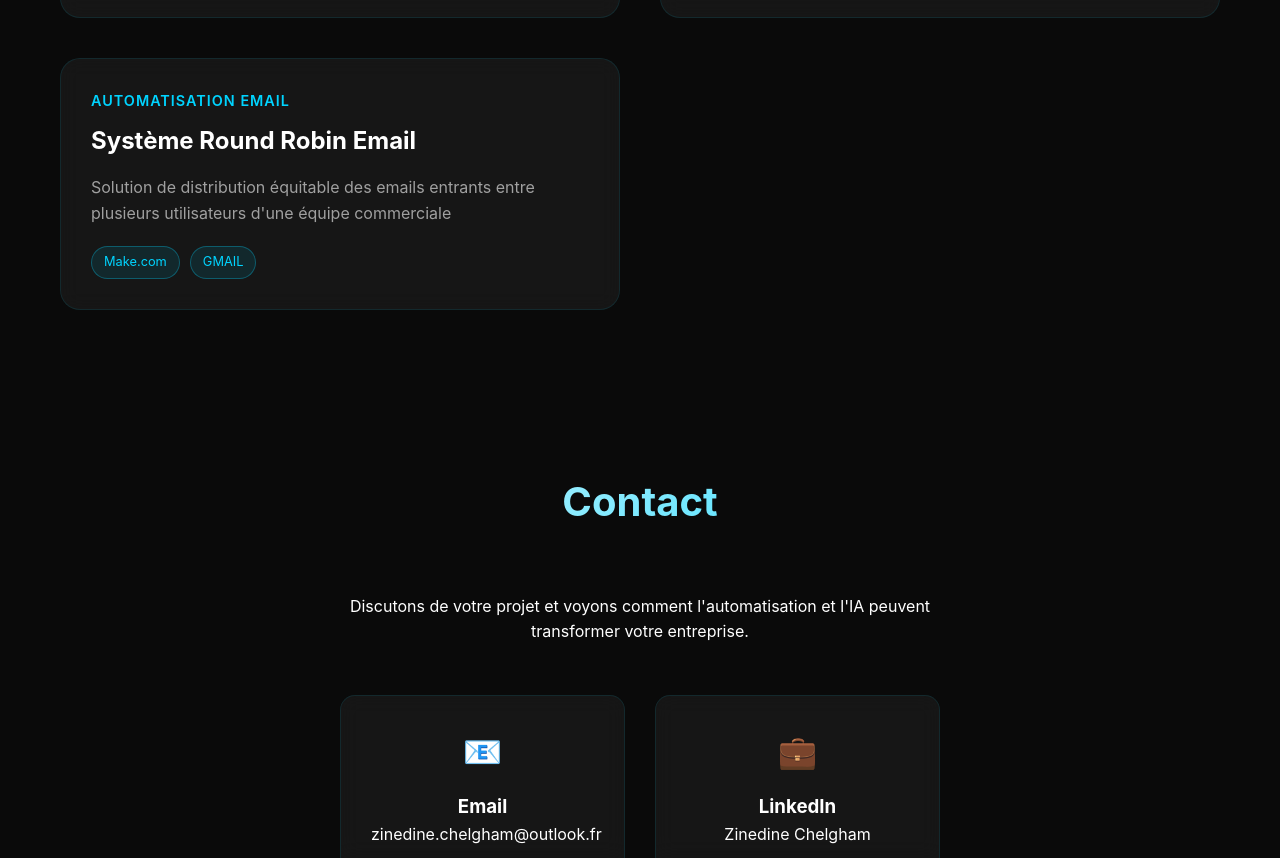
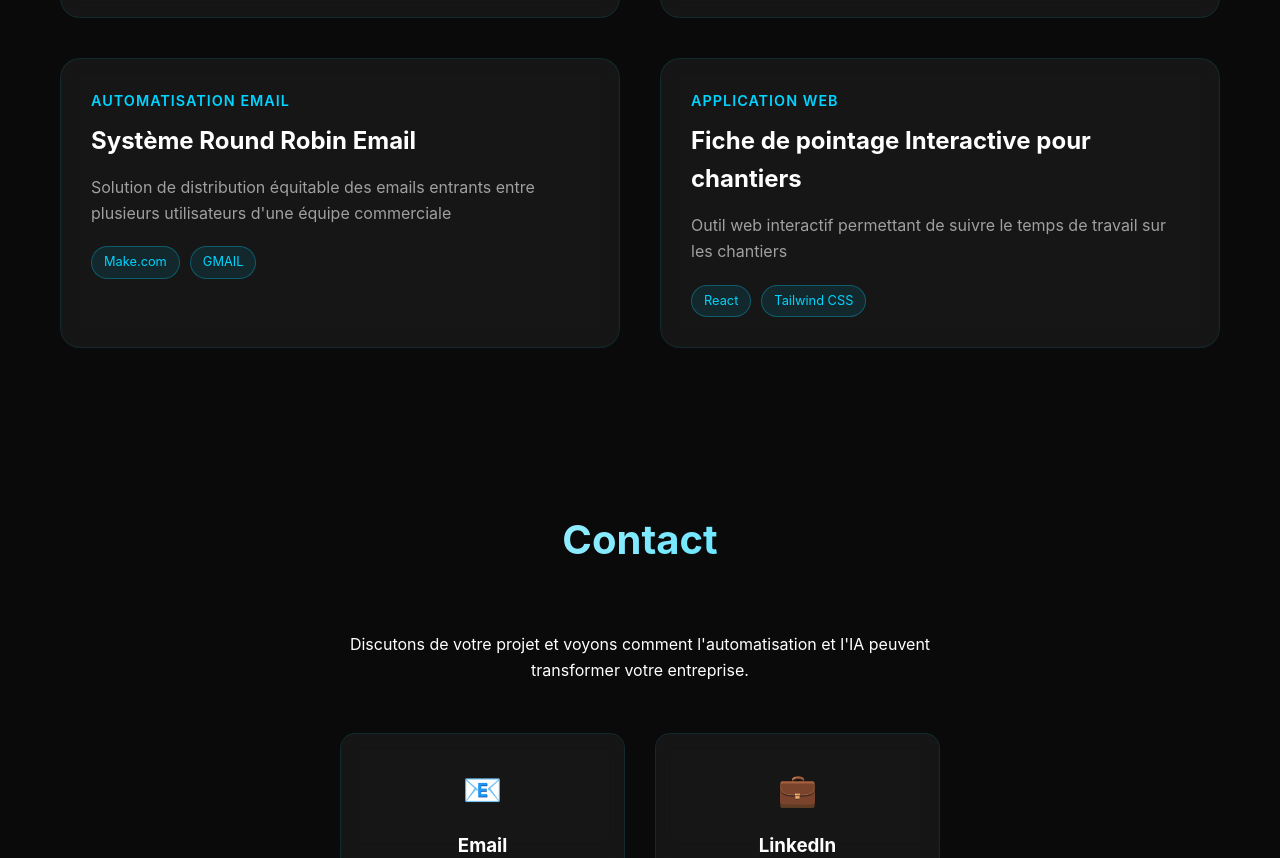
Before and after one commit to ZinedineChelgham/freelance, a plain HTML site: page index.html in a window 1280 px wide. Shown: the part 2026-2884 px from the top of the page. Drawn offline with Linux system fonts and the light colour scheme.

Commit message:
Update index.html

```diff
--- a/index.html
+++ b/index.html
@@ -257,6 +257,38 @@
               </div>
             </div>
           </div>
+
+          <div class="project-card fade-in">
+            <div class="project-header">
+              <div
+                class="project-type"
+                data-fr="Application Web"
+                data-en="Web Application"
+              >
+                Application Web
+              </div>
+              <h3
+                class="project-title"
+                data-fr="Fiche de pointage Interactive pour chantiers"
+                data-en="Interactive Time Tracking Sheet for Construction Sites"
+              >
+                Fiche de pointage Interactive pour chantiers
+              </h3>
+              <p
+                class="project-description"
+                data-fr="Outil web interactif permettant de suivre le temps de travail sur les chantiers"
+                data-en="Interactive web tool for tracking work time on construction sites"
+              >
+                Outil web interactif permettant de suivre le temps de travail
+                sur les chantiers
+              </p>
+              <div class="project-tech">
+                <span class="tech-tag">React</span>
+                <span class="tech-tag">Tailwind CSS</span>
+              </div>
+            </div>
+          </div>
+
         </div>
       </div>
     </section>
```
